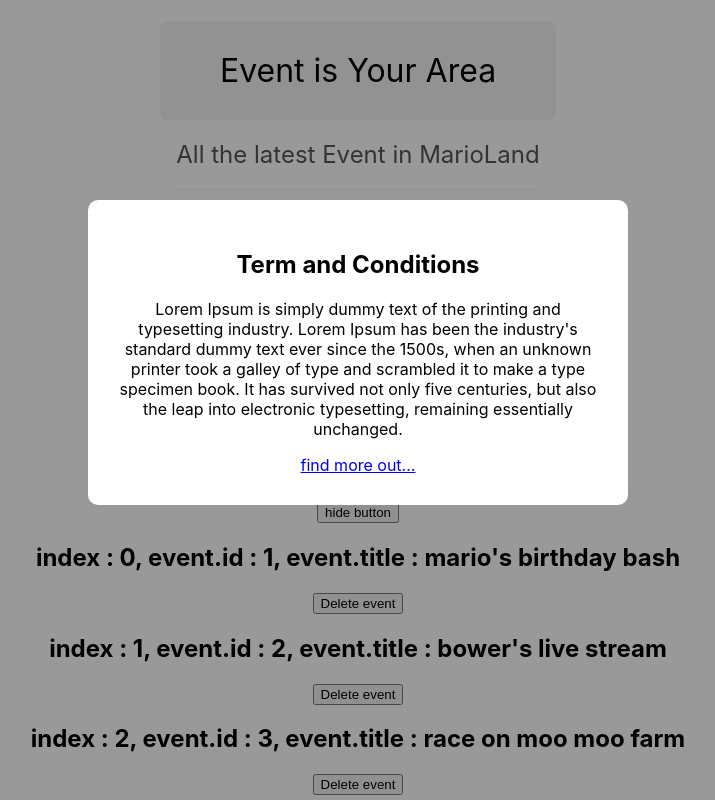
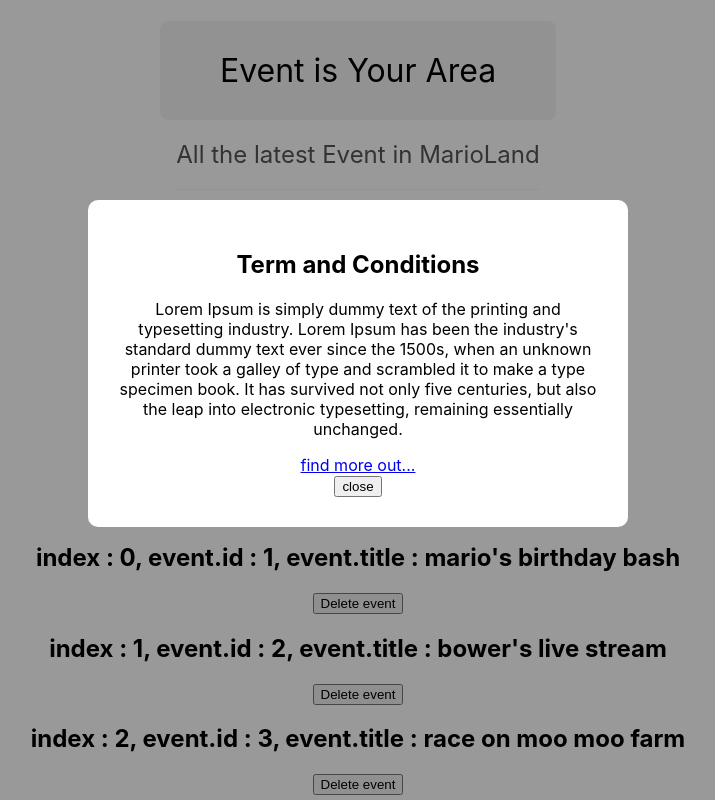
Before and after one commit to project815/React_Study, a React (Create React App) app: page / in a window 1280 px wide. Shown: the whole page, without its empty margins (282-997 px from the left). Built offline with nearby package versions, Linux system fonts and the light colour scheme.

Commit message:
Function as Props

```diff
--- a/src/App.js
+++ b/src/App.js
@@ -16,9 +16,10 @@ function App() {
     {title: "bower's live stream", id:2},
     {title: "race on moo moo farm", id: 3},
   ])
+  const [showEvent, setShowEvent] = useState(true);
+  const [closeEvent, setCloseEvent] = useState(true);
 
-  const [showEvent, setShowEvent] = useState(true);
-  console.log(showEvent);
+  console.log(closeEvent);
 
   const clickHandler = (id) =>{
     // name = "luigi";
@@ -33,7 +34,10 @@ function App() {
       })
     })
     console.log("실행", id);
+  }
 
+  const closeHandler = ()=>{
+    setCloseEvent(false);
   }
 
   const subtitle = "All the latest Event in MarioLand";
@@ -46,12 +50,12 @@ function App() {
         <h2>10% 0ff Coupon Code!!</h2>
         <p>Use the code INAK10 at the checkout!</p>
       </Modal> */}
-      <Modal>
+      {closeEvent &&(
+        <Modal handleClose={closeHandler}>
         <h2>Term and Conditions</h2>
         <p>Lorem Ipsum is simply dummy text of the printing and typesetting industry. Lorem Ipsum has been the industry's standard dummy text ever since the 1500s, when an unknown printer took a galley of type and scrambled it to make a type specimen book. It has survived not only five centuries, but also the leap into electronic typesetting, remaining essentially unchanged.</p>
         <a href='https://www.naver.com'>find more out...</a>
-      </Modal>
-
+      </Modal>)}
       {showEvent && (
         <div>
         <button onClick={()=>setShowEvent(false)}>hide button</button>
--- a/src/components/Modal.js
+++ b/src/components/Modal.js
@@ -1,11 +1,13 @@
 import './Modal.css'
 
-export default function Modal({children}) {
+export default function Modal({children, handleClose}) {
   return (
     <div className="modal-backdrop">
       <div className='modal'>
        {/* {props.children} */}
        {children}
+       <br/>
+       <button onClick={handleClose}>close</button>
       </div>
     </div>
   )
```
